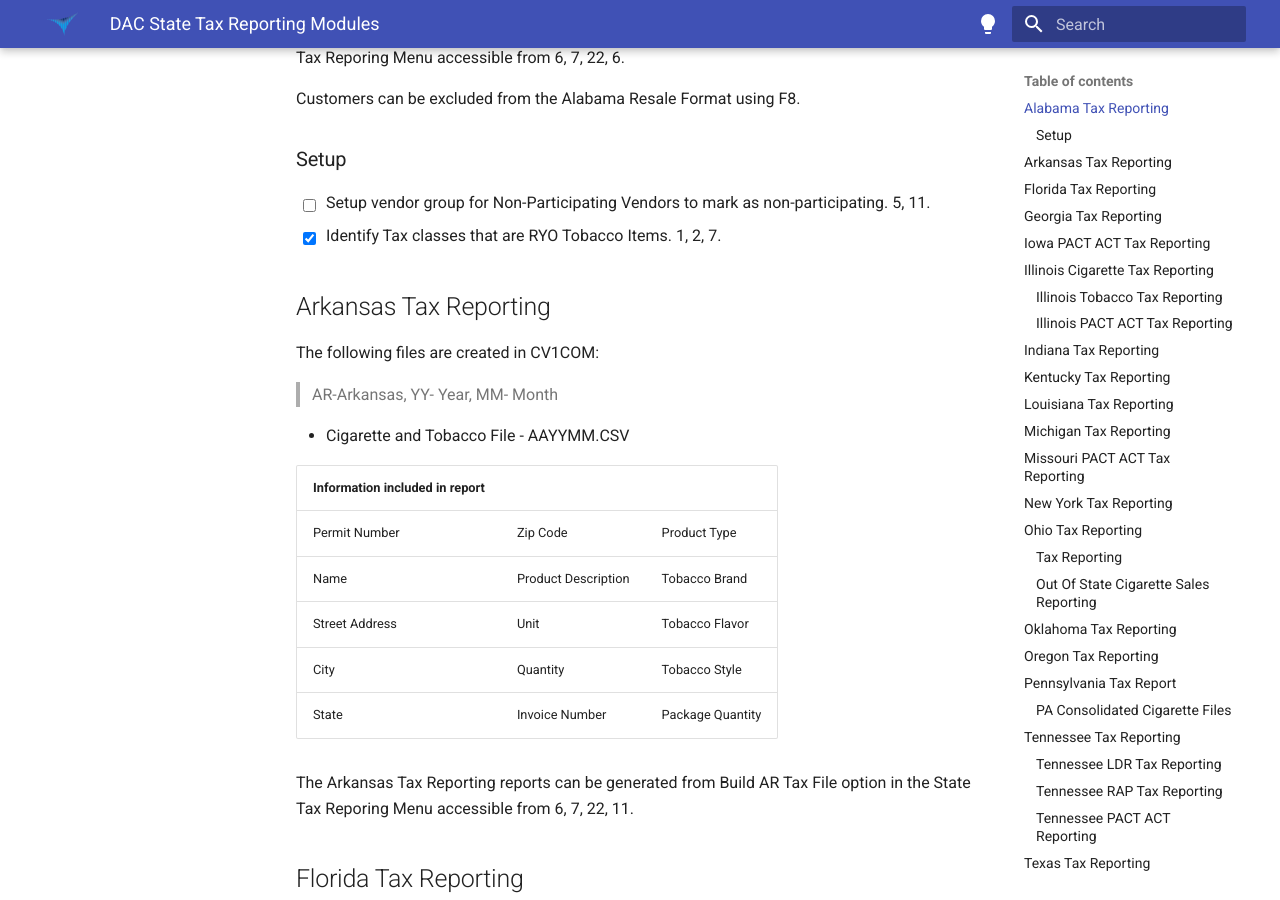
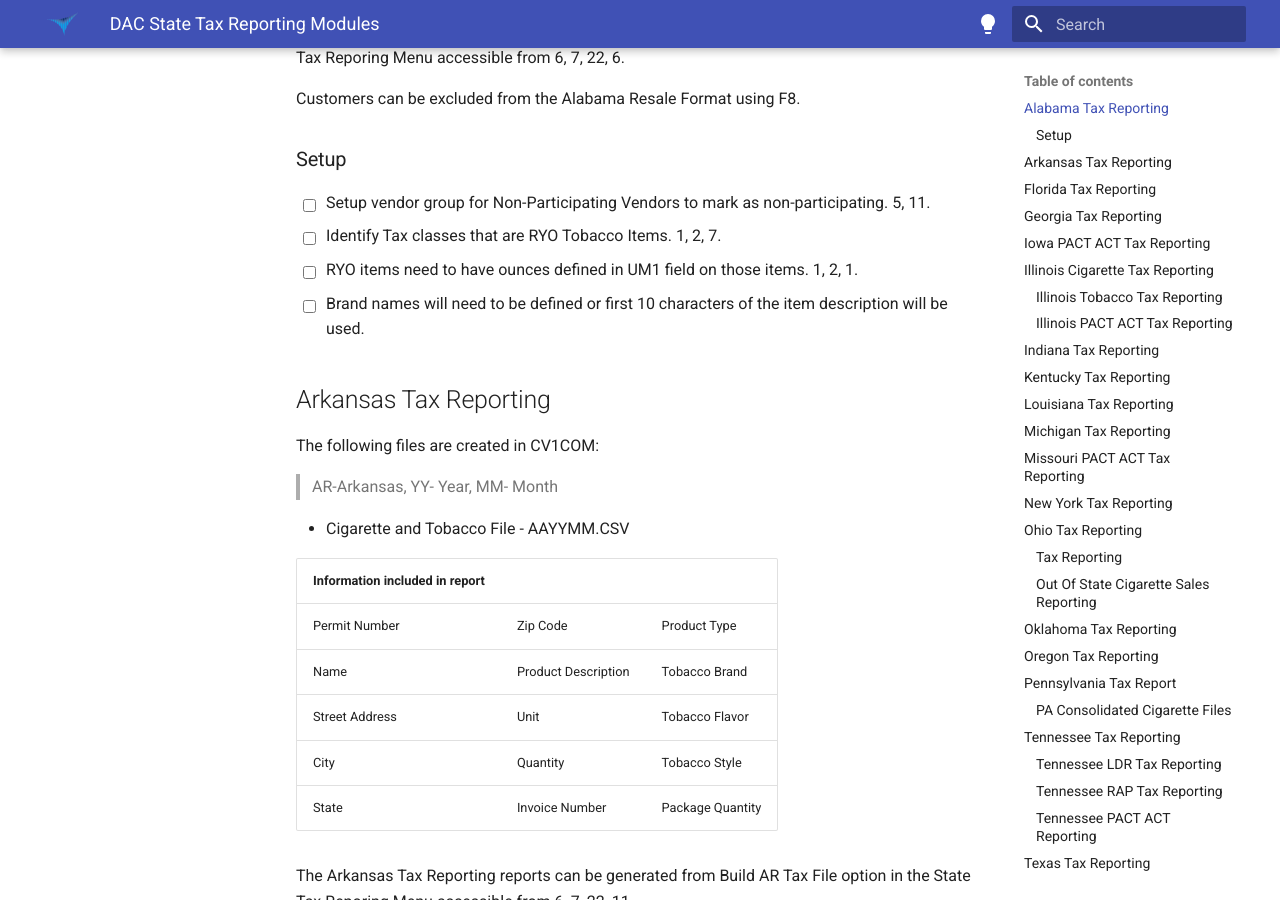
Before and after one commit to AydenB/mkdocs, an MkDocs documentation site: the page built from docs/how-to/Tax Reporting Modules.md, in a window 1280 px wide and 900 px high, scrolled down 1134 px. Built offline with MkDocs 1.6.1 and Material for MkDocs 9.7.7, drawn with Linux system fonts in a browser that asks for light colours.

Commit message:
docs: checkbox test

```diff
--- a/docs/how-to/Tax Reporting Modules.md
+++ b/docs/how-to/Tax Reporting Modules.md
@@ -33,7 +33,10 @@ Customers can be excluded from the Alabama Resale Format using F8.
 
 ### Setup
 - [ ] Setup vendor group for Non-Participating Vendors to mark as non-participating. 5, 11.
-- [x] Identify Tax classes that are RYO Tobacco Items. 1, 2, 7.
+- [ ] Identify Tax classes that are RYO Tobacco Items. 1, 2, 7.
+- [ ] RYO items need to have ounces defined in UM1 field on those items. 1, 2, 1.
+- [ ] Brand names will need to be defined or first 10 characters of the item description will be used.
+
 
 ## Arkansas Tax Reporting
 
```
